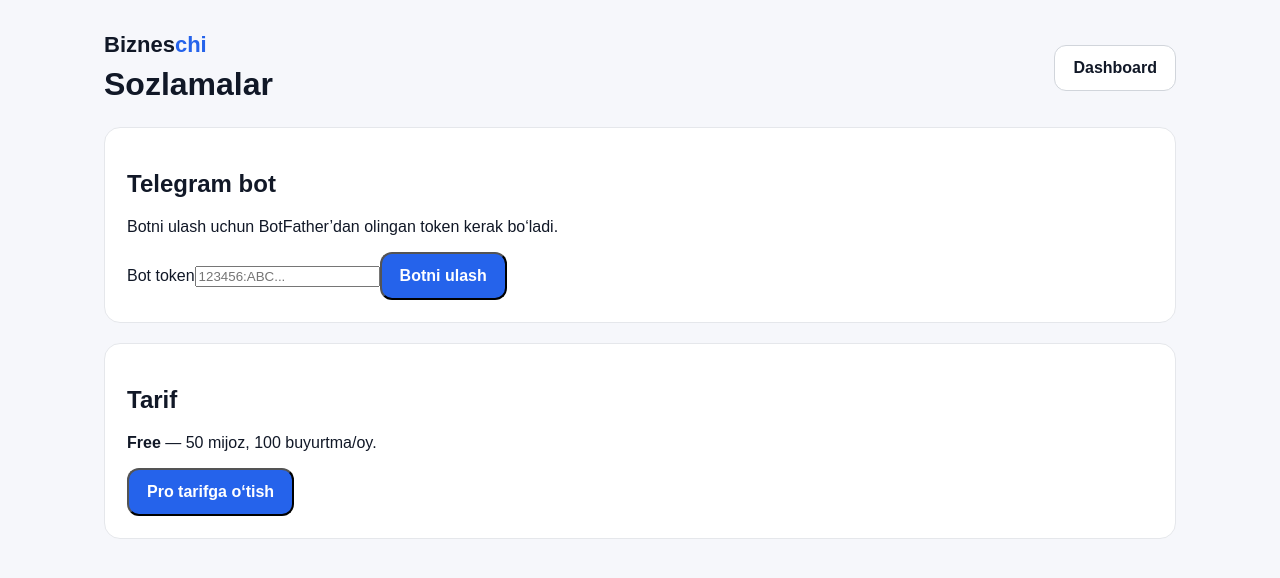
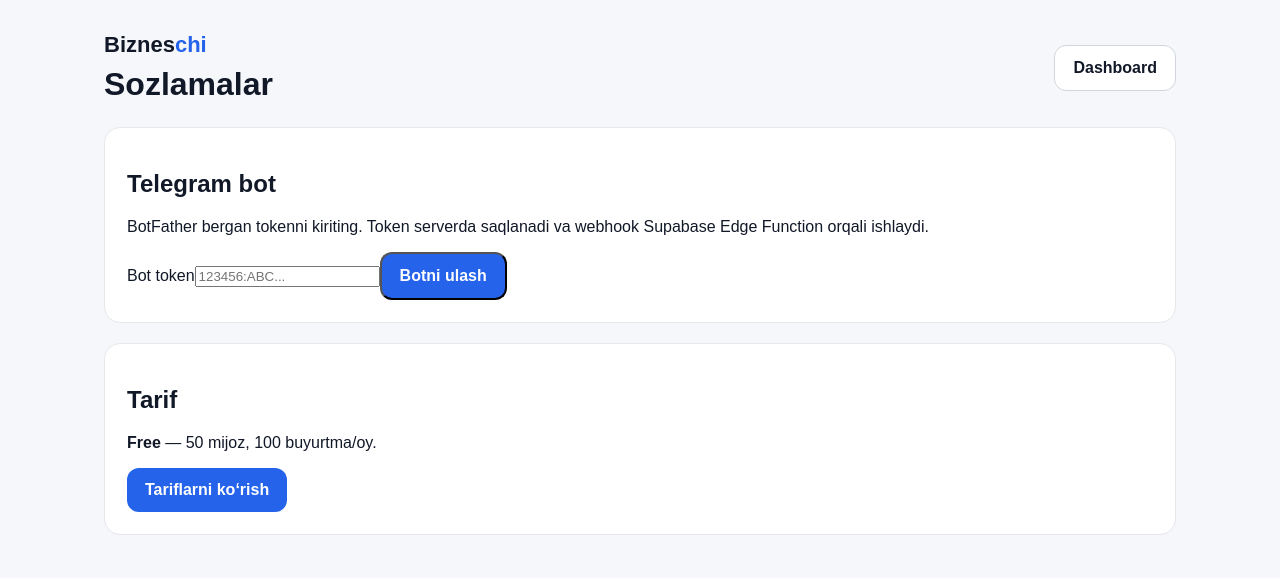
Before and after one commit to aslbek-qoziboyev/bizneschi, a Next.js app: page /settings in a window 1280 px wide. Shown: the top 578 px of the page. Built offline with nearby package versions, Linux system fonts and the light colour scheme.

Commit message:
Make Telegram bot connection functional

```diff
--- a/app/settings/page.tsx
+++ b/app/settings/page.tsx
@@ -1,2 +1,50 @@
+"use client";
+
 import Link from "next/link";
-export default function Settings(){return <main className="dashboard"><div className="dashhead"><div><div className="brand">Biznes<span>chi</span></div><h1>Sozlamalar</h1></div><Link className="btn secondary" href="/dashboard">Dashboard</Link></div><div className="panel"><h2>Telegram bot</h2><p>Botni ulash uchun BotFather’dan olingan token kerak bo‘ladi.</p><label>Bot token<input className="wideinput" type="password" placeholder="123456:ABC..." /></label><button className="btn primary">Botni ulash</button></div><div className="panel"><h2>Tarif</h2><p><b>Free</b> — 50 mijoz, 100 buyurtma/oy.</p><button className="btn primary">Pro tarifga o‘tish</button></div></main>}
+import { FormEvent, useState } from "react";
+
+export default function Settings() {
+  const [token, setToken] = useState("");
+  const [status, setStatus] = useState("");
+  const [loading, setLoading] = useState(false);
+
+  async function connect(e: FormEvent) {
+    e.preventDefault();
+    setLoading(true);
+    setStatus("");
+    const res = await fetch("/api/telegram/connect", {
+      method: "POST",
+      headers: { "Content-Type": "application/json" },
+      body: JSON.stringify({ token })
+    });
+    const data = await res.json();
+    setStatus(data.ok ? "@" + (data.bot.username || "bot") + " muvaffaqiyatli ulandi." : data.error || "Xatolik yuz berdi.");
+    if (data.ok) setToken("");
+    setLoading(false);
+  }
+
+  return (
+    <main className="dashboard">
+      <div className="dashhead">
+        <div><div className="brand">Biznes<span>chi</span></div><h1>Sozlamalar</h1></div>
+        <Link className="btn secondary" href="/dashboard">Dashboard</Link>
+      </div>
+      <div className="panel">
+        <h2>Telegram bot</h2>
+        <p>BotFather bergan tokenni kiriting. Token serverda saqlanadi va webhook Supabase Edge Function orqali ishlaydi.</p>
+        <form onSubmit={connect}>
+          <label>Bot token
+            <input className="wideinput" type="password" value={token} onChange={(e) => setToken(e.target.value)} placeholder="123456:ABC..." required />
+          </label>
+          <button className="btn primary" disabled={loading}>{loading ? "Ulanmoqda..." : "Botni ulash"}</button>
+        </form>
+        {status && <p className="muted">{status}</p>}
+      </div>
+      <div className="panel">
+        <h2>Tarif</h2>
+        <p><b>Free</b> — 50 mijoz, 100 buyurtma/oy.</p>
+        <Link className="btn primary" href="/subscription">Tariflarni ko‘rish</Link>
+      </div>
+    </main>
+  );
+}
```
